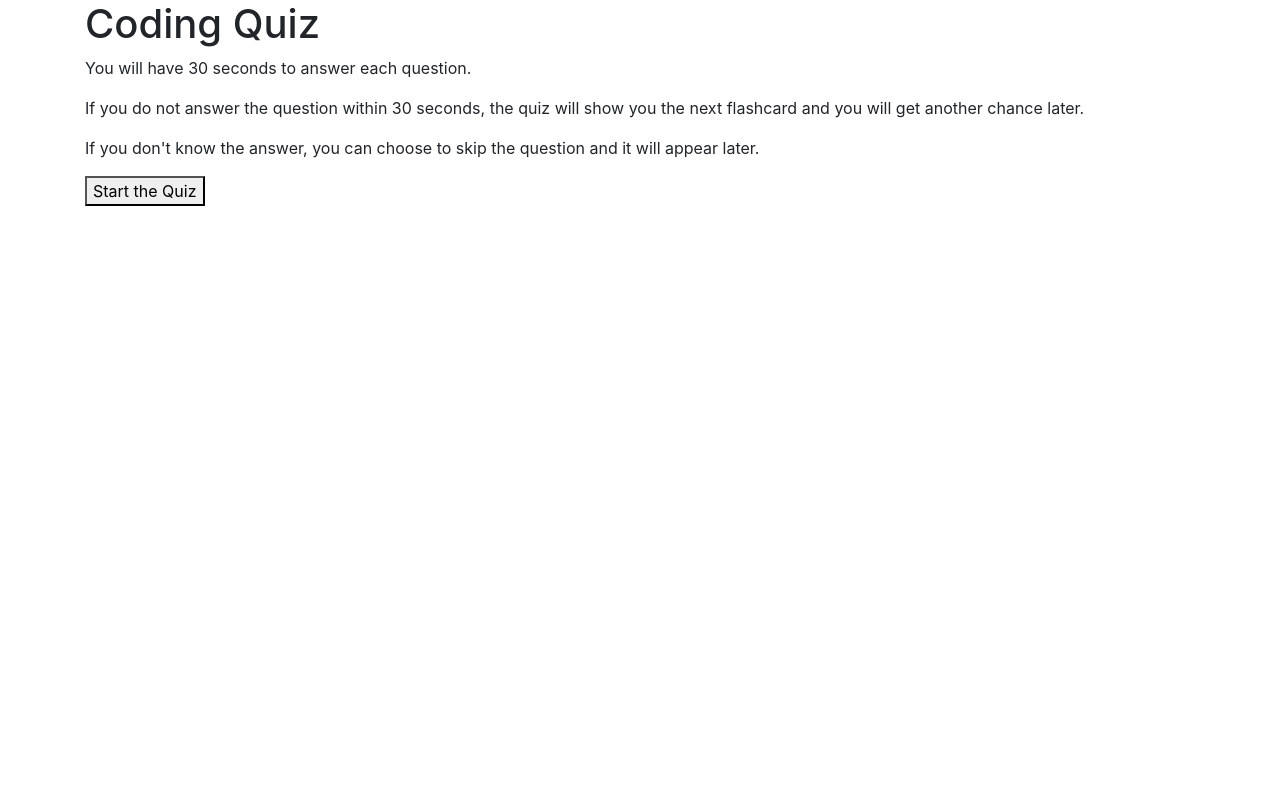
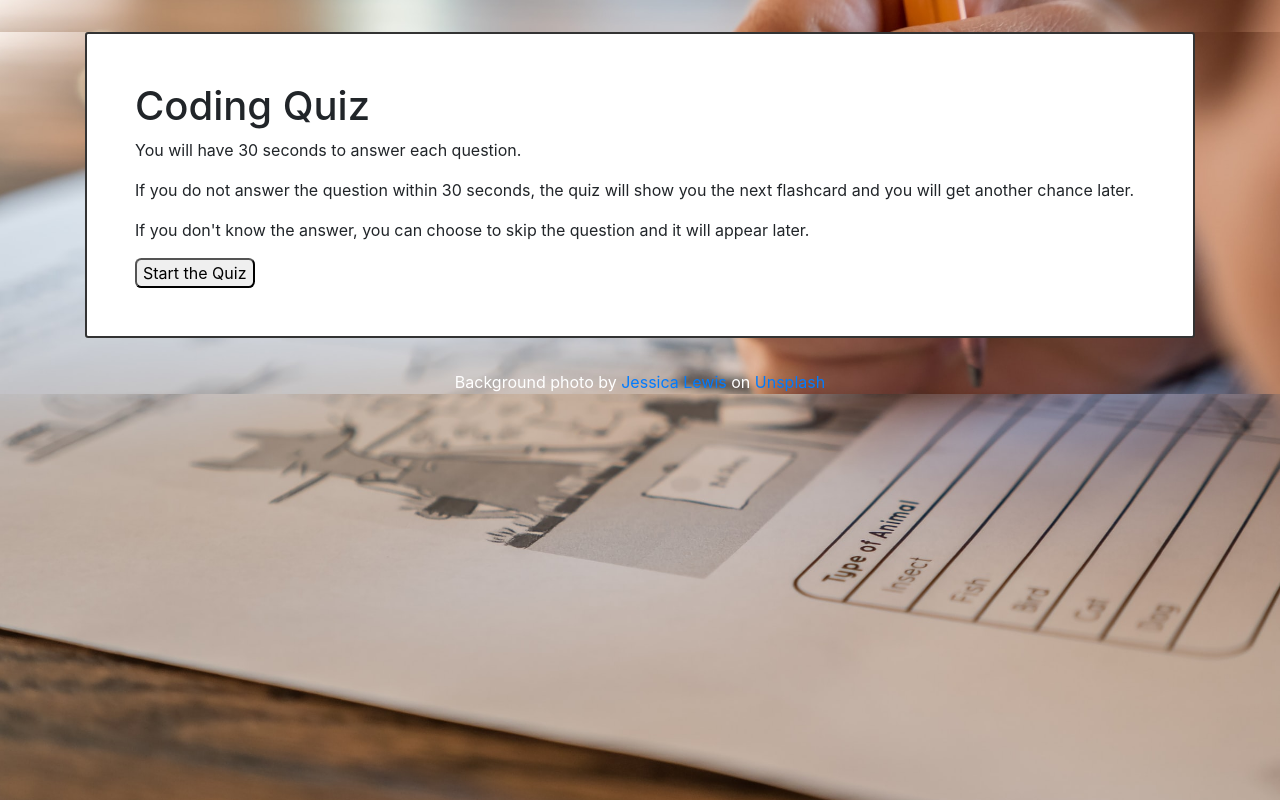
Before and after one commit to LINDGRENBA/my-coding-test, a website built with webpack: page src/index.html in a window 1280 px wide. Built offline with nearby package versions, Linux system fonts and the light colour scheme.

Commit message:
Add initial styling to index, add footer with photographer credit.

```diff
--- a/src/index.html
+++ b/src/index.html
@@ -3,7 +3,7 @@
 <head>
   <meta charset="UTF-8">
   <meta name="viewport" content="width=device-width, initial-scale=1.0">
-  <title>NPM-Webpack-Template</title>
+  <title>My Coding Test - Flashcard App</title>
 </head>
 <body>
   <div class="container">
@@ -16,5 +16,8 @@
     </div>
 
   </div>
+  <footer>
+    <p>Background <span>photo by <a href="https://unsplash.com/@thepaintedsquare?utm_source=unsplash&amp;utm_medium=referral&amp;utm_content=creditCopyText">Jessica Lewis</a> on <a href="https://unsplash.com/s/photos/quiz?utm_source=unsplash&amp;utm_medium=referral&amp;utm_content=creditCopyText">Unsplash</a></span></p>
+  </footer>
 </body>
 </html>
--- a/src/styles.css
+++ b/src/styles.css
@@ -0,0 +1,25 @@
+html, body {
+  margin: 0;
+  padding: 0;
+  box-sizing: border-box;
+  /* background-color: #373F51; */
+  background-image: url(../assets/images/test.jpg);
+  background-size: cover;
+}
+
+#beforeQuiz {
+  padding: 3rem;
+  border: 2px solid #333;
+  margin: 2rem auto;
+  background-color: #FFF;
+  border-radius: 0.2rem;
+}
+
+button {
+  border-radius: 0.4rem;
+}
+
+footer {
+  text-align: center;
+  color: #FFF;
+}
```
Also changed, not shown: assets/images/test.jpg (added).
